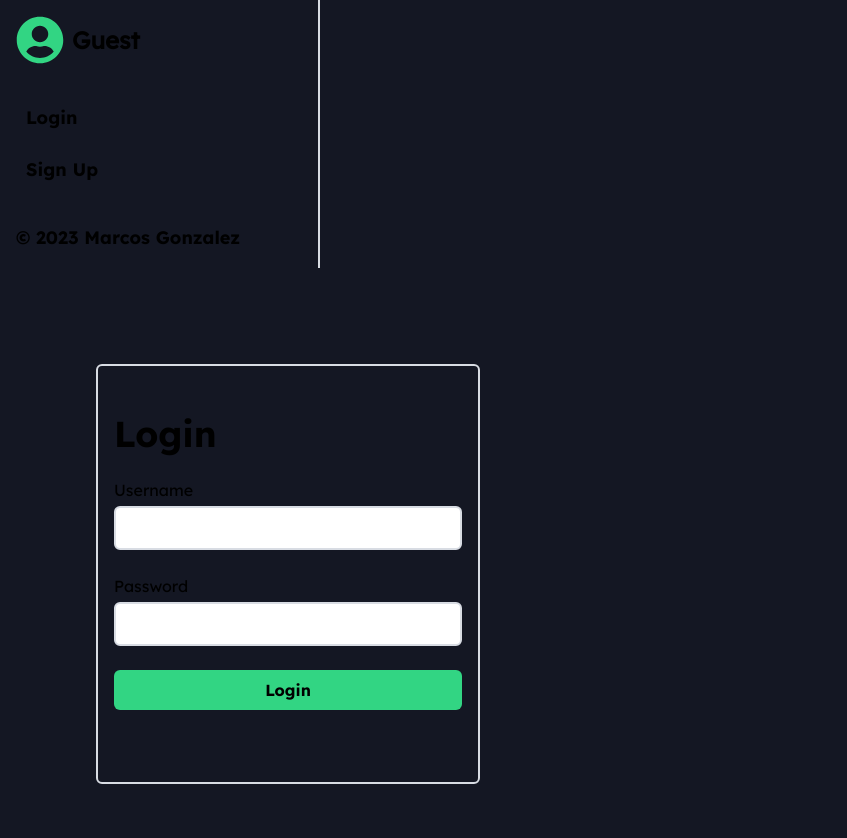
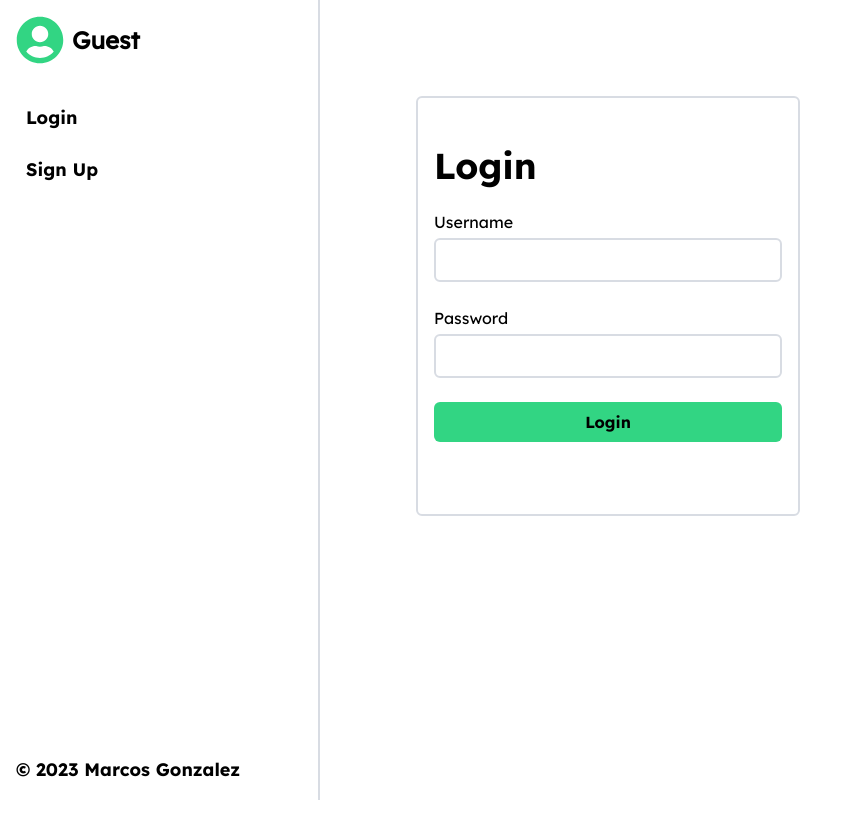
Before and after one commit to vzMars/expense-tracker, a React app: page /login in a window 1280 px wide. Shown: the top 838 px of the page, without its empty margins (0-847 px from the left). After the commit the page ends 800 px from the top, so only its background shows below. Built offline with nearby package versions, Linux system fonts and the light colour scheme; no server answers; the HTML template or start-up script is replaced by a standard one.

Commit message:
added div container that wraps the layout

```diff
--- a/src/index.css
+++ b/src/index.css
@@ -24,12 +24,7 @@ body,
 }
 
 body {
-  background-color: #141723;
-}
-
-#root {
-  display: flex;
-  flex-direction: column;
+  background-color: #fff;
 }
 
 .loader {
--- a/src/layouts/Layout.tsx
+++ b/src/layouts/Layout.tsx
@@ -3,10 +3,10 @@ import Header from '../components/Header';
 
 const Layout = () => {
   return (
-    <>
+    <div className='flex flex-col lg:h-full lg:flex-row'>
       <Header />
       <Outlet />
-    </>
+    </div>
   );
 };
 
```
